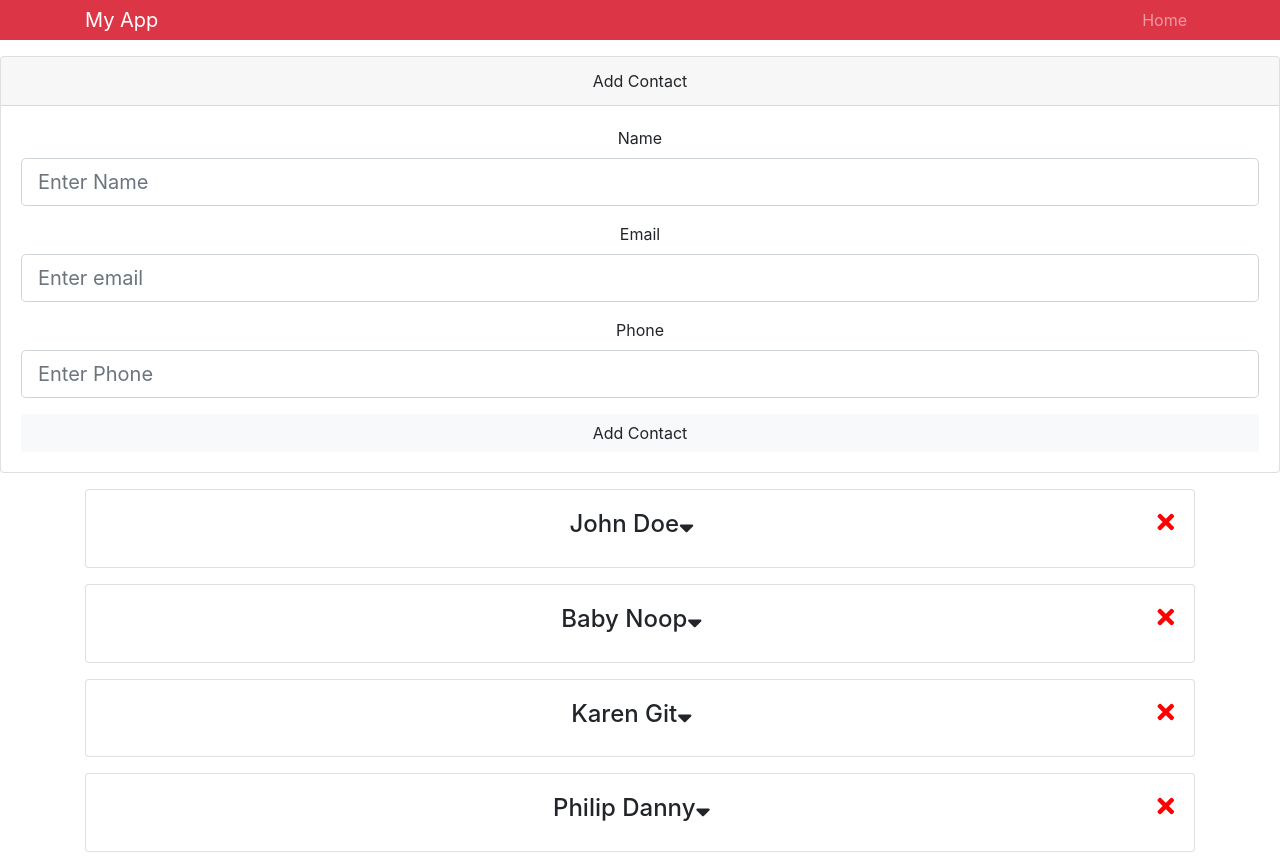
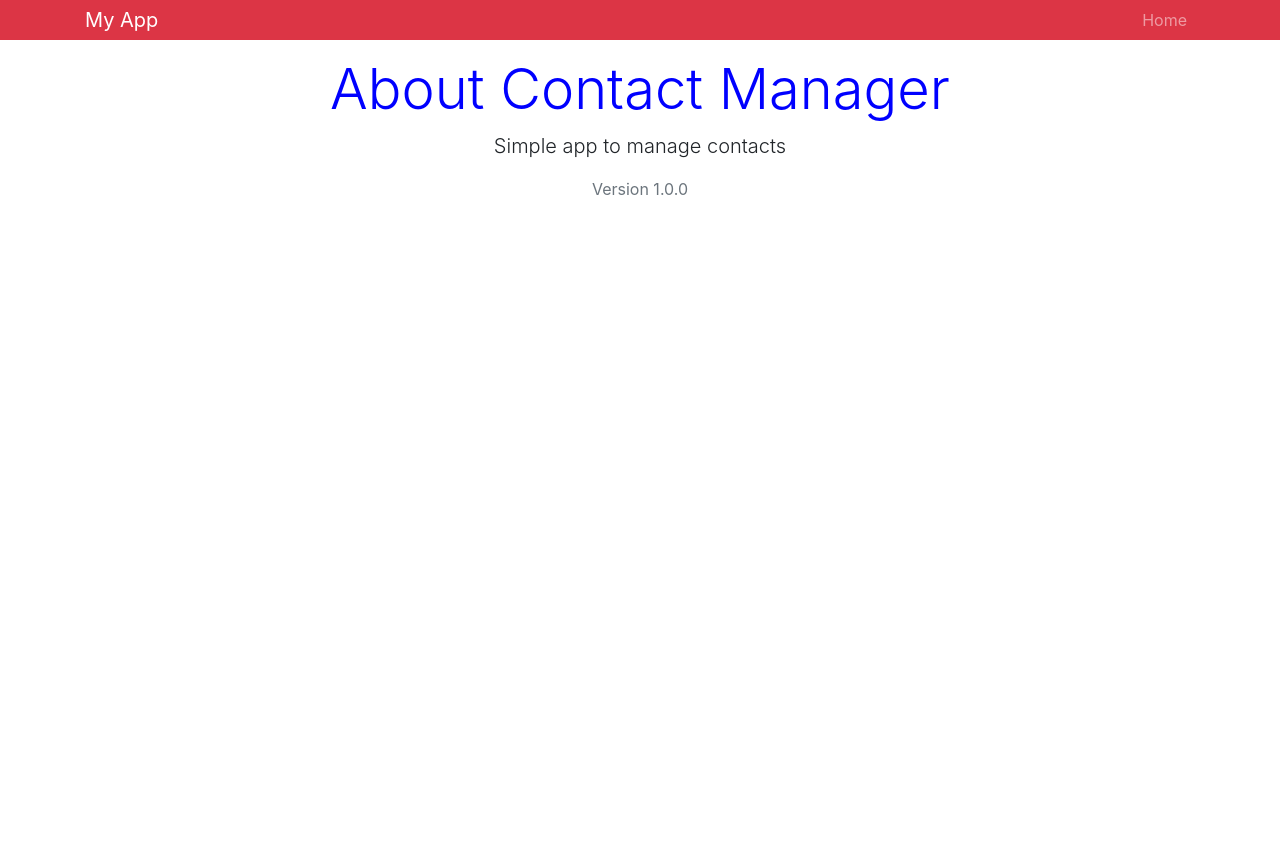
Before and after one commit to phuong-cse-iu/project-manager-react-app, a React (Create React App) app: page /about in a window 1280 px wide. After the commit the page ends 800 px from the top, so only its background shows below. Built offline with nearby package versions, Linux system fonts and the light colour scheme.

Commit message:
Add router

```diff
--- a/package.json
+++ b/package.json
@@ -8,6 +8,7 @@
     "prop-types": "latest",
     "react": "^16.5.2",
     "react-dom": "^16.5.2",
+    "react-router-dom": "^4.3.1",
     "react-scripts": "1.1.5",
     "uuid": "^3.3.2"
   },
--- a/src/App.js
+++ b/src/App.js
@@ -1,11 +1,13 @@
-import React, { Component } from 'react';
-import logo from './logo.svg';
-import './App.css';
-import Header from './layout/Header';
-import 'bootstrap/dist/css/bootstrap.min.css';
-import Contacts from './Components/contacts/Contacts';
-import { Provider } from './context';
-import AddContact from './Components/contacts/AddContact';
+import React, { Component } from "react";
+import logo from "./logo.svg";
+import "./App.css";
+import Header from "./layout/Header";
+import About from "./Components/pages/About";
+import "bootstrap/dist/css/bootstrap.min.css";
+import Contacts from "./Components/contacts/Contacts";
+import { Provider } from "./context";
+import AddContact from "./Components/contacts/AddContact";
+import { BrowserRouter as Router, Route, Switch } from "react-router-dom";
 
 class App extends Component {
   constructor(props) {
@@ -13,32 +15,36 @@
     this.state = {
       projects: [
         {
-          title: 'Bussiness Website',
-          category: 'Web Design'
+          title: "Bussiness Website",
+          category: "Web Design"
         },
         {
-          title: 'Social App',
-          category: 'Mobile Development'
+          title: "Social App",
+          category: "Mobile Development"
         },
         {
-          title: 'Ecommerce Shopping Cart',
-          category: 'Web Development'
+          title: "Ecommerce Shopping Cart",
+          category: "Web Development"
         }
       ]
-    }
+    };
   }
 
   render() {
     return (
       <Provider>
-        <div className="App">
-        <Header title="My App"/>
-        <AddContact />
-        <div className="container">
-          {/* <Project projects={this.state.projects}/> */}
-          <Contacts />
-        </div>
-      </div>
+        <Router>
+          <div className="App">
+            <Header title="My App" />
+            <div className="container">
+              <Switch>
+                <Route exact path="/" component={Contacts}/>
+                <Route exact path="/contact/add" component={AddContact}/>
+                <Route exact path="/about" component={About}/>
+              </Switch>
+            </div>
+          </div>
+        </Router>
       </Provider>
     );
   }
--- a/src/Components/contacts/Contacts.js
+++ b/src/Components/contacts/Contacts.js
@@ -15,6 +15,9 @@
           const { contacts } = value;
           return (
             <React.Fragment>
+              <h1 className="display-4 mb-2">
+                <span className="text-danger">Contact List</span>
+              </h1>
               {contacts.map(contact => (
                 <Contact
                   contact={contact}
--- /dev/null
+++ b/src/Components/pages/About.js
@@ -0,0 +1,11 @@
+import React from 'react'
+
+export default () => {
+  return (
+    <div>
+      <h1 className="display-4">About Contact Manager</h1>
+      <p className="lead">Simple app to manage contacts</p>
+      <p className="text-secondary">Version 1.0.0</p>
+    </div>
+  )
+}
```
Also changed, not shown: src/layout/test.js (added), 1 other file (tests, documents, lock files or other folders).
